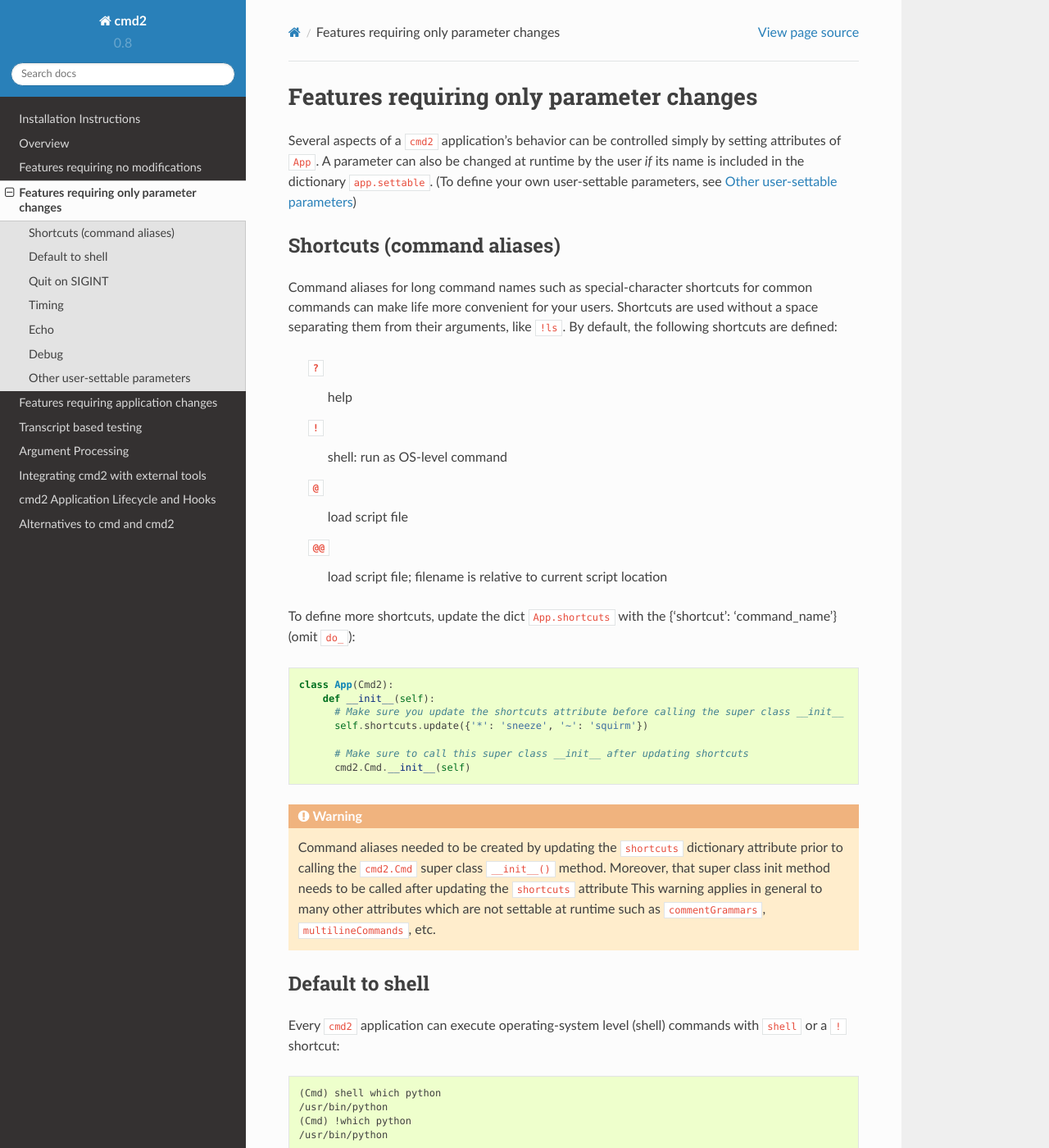
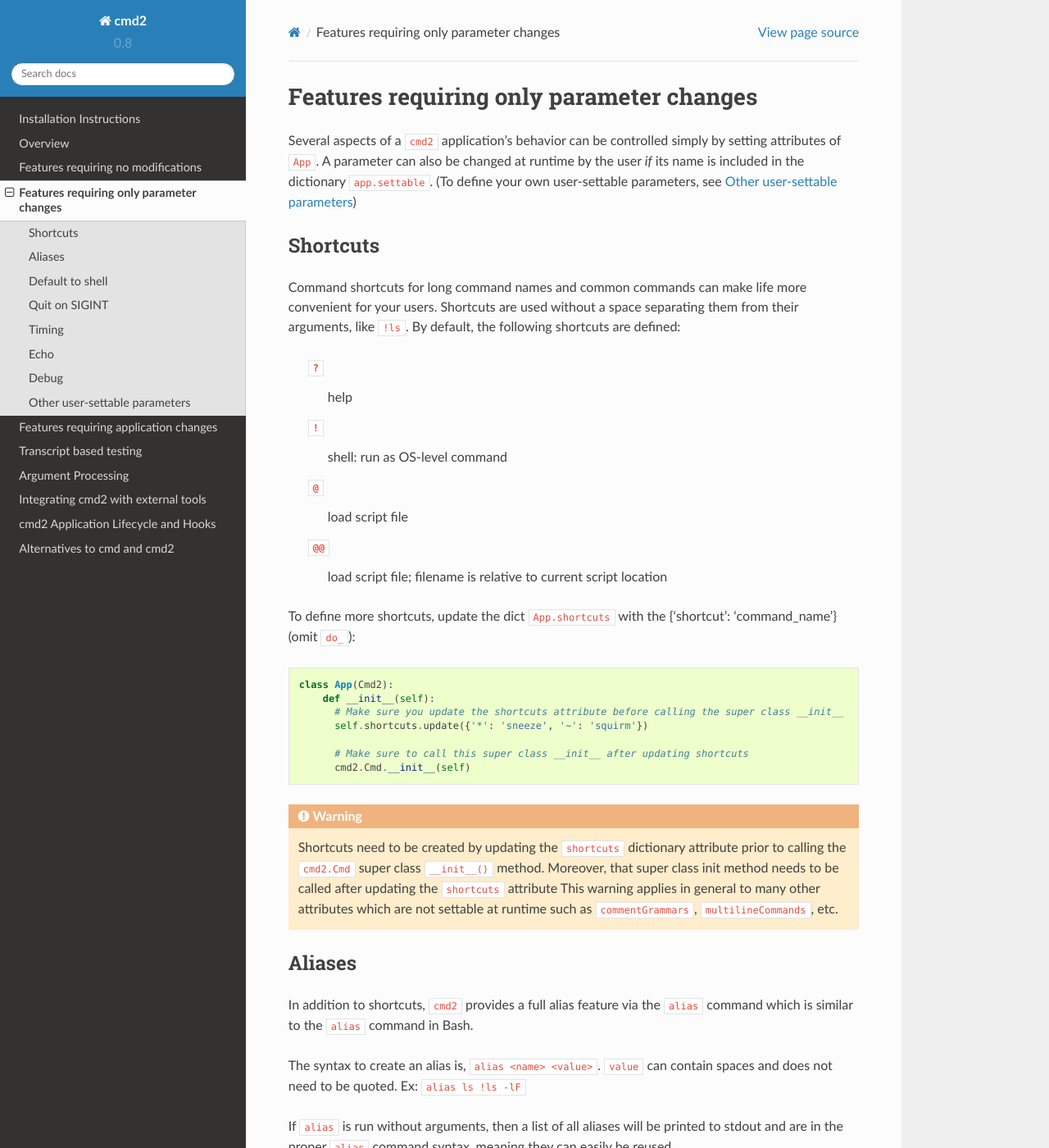
Before and after one commit to python-cmd2/cmd2, a Sphinx documentation site: the page built from docs/settingchanges.rst, in a window 1280 px wide and 1400 px high. Shown: the whole window at 82% size. Built offline with Sphinx 7.4.7 and the Read the Docs theme 2.0.0, drawn with Linux system fonts in a browser that asks for light colours; some of the changed text lies outside the part shown.

Commit message:
Added documentaion

```diff
--- a/docs/freefeatures.rst
+++ b/docs/freefeatures.rst
@@ -320,8 +320,8 @@
 have defined a custom command ``foo`` by implementing the ``do_foo`` method.  To enable path completion for the ``foo``
 command, then add a line of code similar to the following to your class which inherits from ``cmd2.Cmd``::
 
-    # Assuming you have an "import cmd2" somewhere at the top
-    complete_foo = cmd2.Cmd.path_complete
+    # Make sure you have an "import functools" somewhere at the top
+    complete_foo = functools.partial(path_complete)
 
 This will effectively define the ``complete_foo`` readline completer method in your class and make it utilize the same
 path completion logic as the built-in commands.
@@ -332,4 +332,4 @@
 which inherits from ``cmd2.Cmd``::
 
     # Make sure you have an "import functools" somewhere at the top
-    complete_bar = functools.partialmethod(cmd2.Cmd.path_complete, dir_only=True)
+    complete_bar = functools.partial(path_complete, dir_only=True)
--- a/docs/settingchanges.rst
+++ b/docs/settingchanges.rst
@@ -9,12 +9,12 @@
 (To define your own user-settable parameters, see :ref:`parameters`)
 
 
-Shortcuts (command aliases)
+Shortcuts
 ===========================
 
-Command aliases for long command names such as special-character shortcuts for common commands can make life more
-convenient for your users.  Shortcuts are used without a space separating them from their arguments,
-like ``!ls``.  By default, the following shortcuts are defined:
+Command shortcuts for long command names and common commands can make life more convenient for your users.
+Shortcuts are used without a space separating them from their arguments, like ``!ls``.  By default, the
+following shortcuts are defined:
 
   ``?``
     help
@@ -41,10 +41,26 @@
 
 .. warning::
 
-  Command aliases needed to be created by updating the ``shortcuts`` dictionary attribute prior to calling the
+  Shortcuts need to be created by updating the ``shortcuts`` dictionary attribute prior to calling the
   ``cmd2.Cmd`` super class ``__init__()`` method.  Moreover, that super class init method needs to be called after
   updating the ``shortcuts`` attribute  This warning applies in general to many other attributes which are not
   settable at runtime such as ``commentGrammars``, ``multilineCommands``, etc.
+
+
+Aliases
+================
+
+In addition to shortcuts, ``cmd2`` provides a full alias feature via the ``alias`` command which is similar to the
+``alias`` command in Bash.
+
+The syntax to create an alias is, ``alias <name> <value>``. ``value`` can contain spaces and does not need
+to be quoted. Ex: ``alias ls !ls -lF``
+
+If ``alias`` is run without arguments, then a list of all aliases will be printed to stdout and are in the proper
+``alias`` command syntax, meaning they can easily be reused.
+
+The ``unalias`` is used to clear aliases. Using the ``-a`` flag will clear all aliases. Otherwise provide a list of
+aliases to clear. Ex: ``unalias ls cd pwd`` will clear the aliases called ls, cd, and pwd.
 
 
 Default to shell
```
